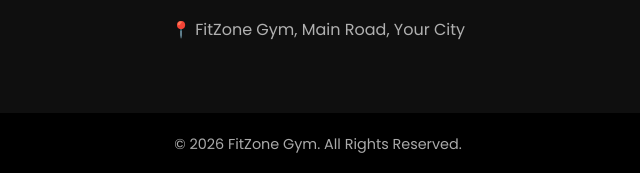
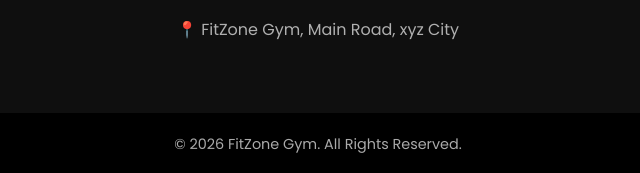
Before and after one commit to Muhsinvk457/fitzone-gym-website, a plain HTML site: page index.html in a window 1280 px wide. Shown: the part 2545-2718 px from the top of the page, 322-962 px from the left. Drawn offline with Linux system fonts and the light colour scheme.

Commit message:
Update index.html

```diff
--- a/index.html
+++ b/index.html
@@ -98,7 +98,7 @@
     <button type="submit" class="btn">Send Message</button>
   </form>
 
-  <p class="location">📍 FitZone Gym, Main Road, Your City</p>
+  <p class="location">📍 FitZone Gym, Main Road, xyz City</p>
 </section>
 
 <!-- ===== Footer ===== -->
```
